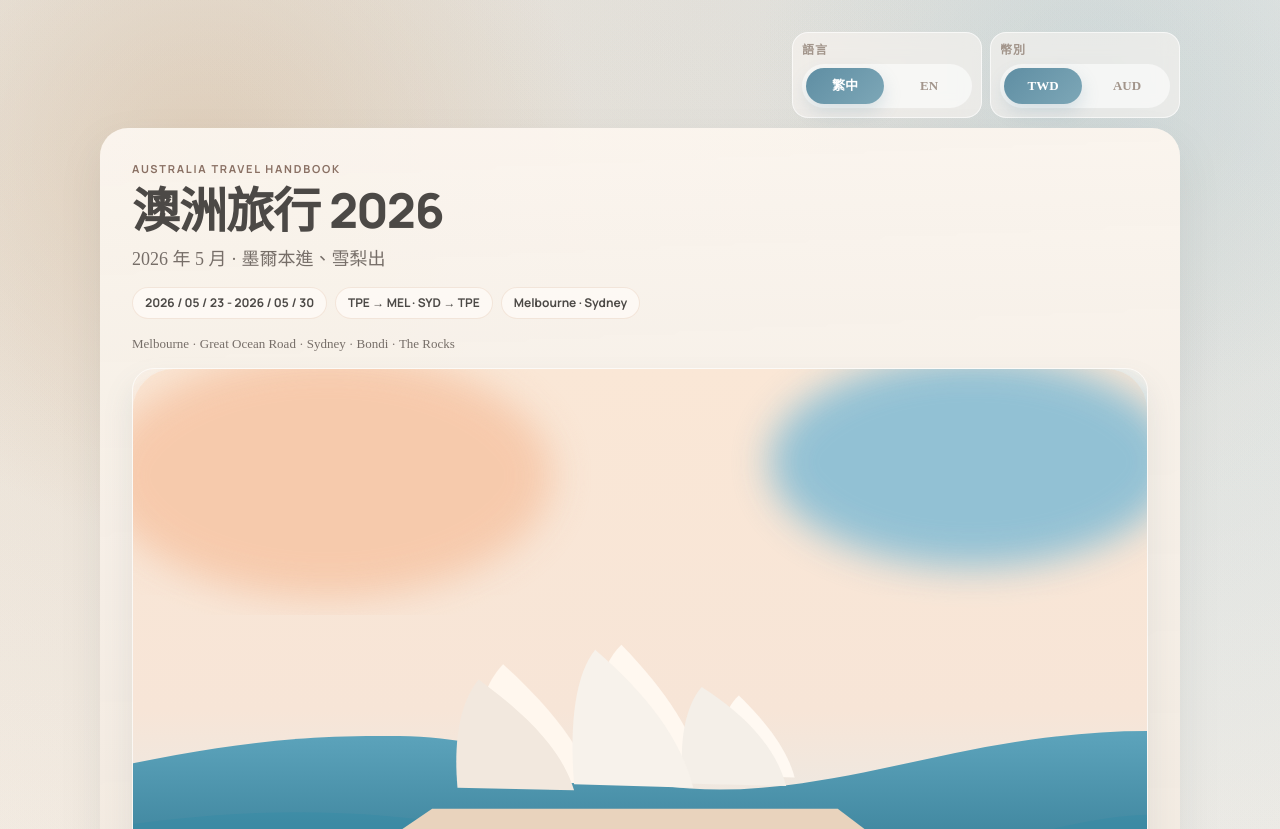
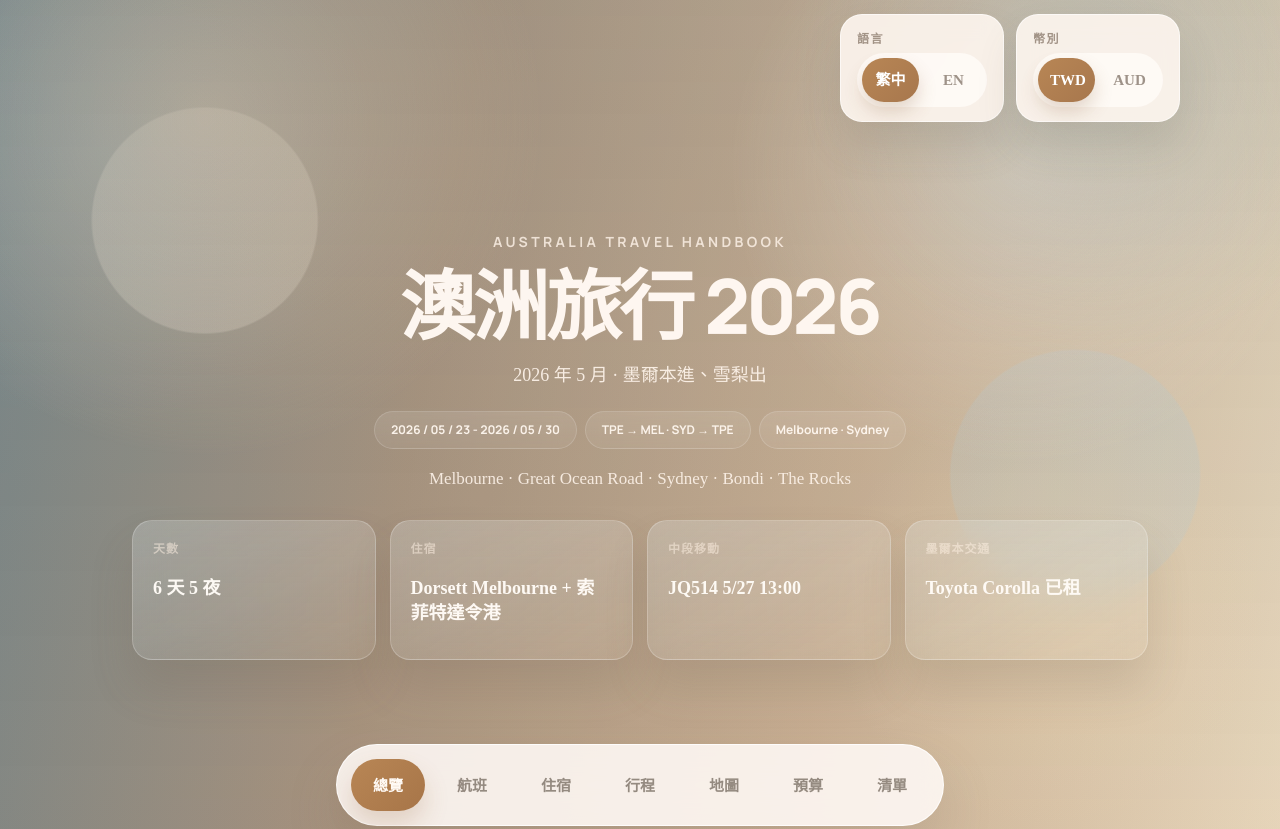
Before and after one commit to VictoriaC1122/australia-travel-2026, a plain HTML site: page index.html in a window 1280 px wide. Shown: the top 829 px of the page. Drawn offline with Linux system fonts and the light colour scheme.

Commit message:
Restore luxe desktop hero styling

```diff
--- a/styles.css
+++ b/styles.css
@@ -36,9 +36,9 @@ body {
   overflow-x: hidden;
   background:
     radial-gradient(circle at 12% 10%, rgba(221, 191, 159, 0.24), transparent 28%),
-    radial-gradient(circle at 88% 10%, rgba(147, 184, 199, 0.2), transparent 30%),
+    radial-gradient(circle at 88% 10%, rgba(157, 197, 216, 0.22), transparent 30%),
     radial-gradient(circle at 55% 0%, rgba(231, 208, 191, 0.16), transparent 24%),
-    linear-gradient(180deg, #faf4ed 0%, #f6efe7 44%, #edf4f6 100%);
+    linear-gradient(180deg, #fbf4ec 0%, #f7efe4 44%, #e9f2f7 100%);
   color: var(--text-900);
   font-family: "Noto Serif TC", serif;
   font-size: 16px;
@@ -103,13 +103,15 @@ a {
 .hero-backdrop-sunrise {
   background:
     radial-gradient(circle at 16% 14%, rgba(221, 191, 159, 0.54), transparent 26%),
-    radial-gradient(circle at 80% 20%, rgba(244, 231, 218, 0.42), transparent 24%);
+    radial-gradient(circle at 80% 20%, rgba(244, 231, 218, 0.42), transparent 24%),
+    radial-gradient(circle at 82% 72%, rgba(238, 214, 172, 0.3), transparent 18%);
 }
 
 .hero-backdrop-ocean {
   background:
-    linear-gradient(180deg, rgba(95, 142, 163, 0.08), rgba(95, 142, 163, 0)),
-    radial-gradient(circle at 85% 8%, rgba(147, 184, 199, 0.24), transparent 22%);
+    linear-gradient(180deg, rgba(95, 142, 163, 0.1), rgba(95, 142, 163, 0)),
+    radial-gradient(circle at 85% 8%, rgba(147, 184, 199, 0.24), transparent 22%),
+    radial-gradient(circle at 8% 18%, rgba(169, 196, 208, 0.18), transparent 20%);
 }
 
 .control-dock {
@@ -1300,7 +1302,12 @@ a {
 
 @media (min-width: 768px) {
   .hero {
-    padding: 32px 24px 36px;
+    padding: 0 24px 40px;
+    min-height: 740px;
+    background:
+      radial-gradient(circle at 16% 26%, rgba(246, 235, 220, 0.26) 0, rgba(246, 235, 220, 0.26) 112px, transparent 114px),
+      radial-gradient(circle at 84% 56%, rgba(178, 203, 214, 0.24) 0, rgba(178, 203, 214, 0.24) 124px, transparent 126px),
+      linear-gradient(100deg, rgba(113, 127, 130, 0.96) 0%, rgba(159, 136, 113, 0.9) 34%, rgba(196, 167, 136, 0.9) 66%, rgba(229, 210, 180, 0.88) 100%);
   }
 
   .control-dock,
@@ -1311,31 +1318,129 @@ a {
   .control-dock {
     display: flex;
     justify-content: flex-end;
+    gap: 12px;
+    margin: 0 auto;
+    padding-top: 14px;
   }
 
   .compact-control {
-    width: 190px;
+    width: 164px;
+    padding: 16px 16px 14px;
+    border-radius: 22px;
+    background: rgba(255, 248, 241, 0.88);
+    border: 1px solid rgba(255, 255, 255, 0.62);
+    box-shadow: 0 24px 40px rgba(101, 92, 80, 0.14);
+  }
+
+  .compact-label {
+    color: rgba(140, 124, 110, 0.8);
+    font-size: 12px;
+    letter-spacing: 0.12em;
+  }
+
+  .compact-segment {
+    padding: 5px;
+    background: rgba(255, 252, 248, 0.82);
+  }
+
+  .pill-btn {
+    min-height: 44px;
+    font-size: 15px;
+    color: rgba(145, 132, 121, 0.88);
+  }
+
+  .pill-btn.active {
+    background: linear-gradient(135deg, #b88655, #a7774d);
+    box-shadow: 0 10px 18px rgba(146, 105, 66, 0.24);
   }
 
   .hero-shell {
-    padding: 34px 32px 30px;
+    margin-top: 4px;
+    padding: 108px 32px 148px;
+    border-radius: 0;
+    background: transparent;
+    box-shadow: none;
+    text-align: center;
+    color: rgba(255, 250, 244, 0.98);
   }
 
   .hero h1 {
-    font-size: 48px;
+    font-size: 76px;
+    line-height: 0.96;
+    letter-spacing: -0.04em;
+    color: rgba(255, 248, 242, 0.98);
   }
 
   .hero-subtitle {
+    margin-top: 20px;
     font-size: 18px;
+    line-height: 1.5;
+    color: rgba(255, 245, 236, 0.9);
+  }
+
+  .hero-kicker {
+    margin-bottom: 18px;
+    font-size: 14px;
+    letter-spacing: 0.24em;
+    color: rgba(255, 244, 234, 0.8);
   }
 
   .hero-summary-grid {
     grid-template-columns: repeat(4, minmax(0, 1fr));
+    gap: 14px;
+    margin-top: 28px;
+  }
+
+  .hero-chip-row {
+    justify-content: center;
+    margin-top: 22px;
+  }
+
+  .hero-chip {
+    min-height: 38px;
+    padding: 0 16px;
+    color: rgba(255, 248, 240, 0.94);
+    background: linear-gradient(180deg, rgba(255, 251, 247, 0.11), rgba(255, 251, 247, 0.06));
+    border: 1px solid rgba(255, 255, 255, 0.16);
+    backdrop-filter: blur(10px);
+  }
+
+  .hero-destinations {
+    margin-top: 16px;
+    font-size: 17px;
+    color: rgba(255, 245, 236, 0.88);
+  }
+
+  .hero-visual {
+    display: none;
+  }
+
+  .summary-card {
+    min-height: 140px;
+    padding: 20px 20px 18px;
+    text-align: left;
+    background:
+      linear-gradient(180deg, rgba(255, 248, 242, 0.16), rgba(246, 238, 229, 0.08)),
+      linear-gradient(145deg, rgba(171, 203, 219, 0.12), rgba(255, 255, 255, 0));
+    border: 1px solid rgba(255, 255, 255, 0.22);
+    box-shadow: 0 28px 44px rgba(97, 84, 72, 0.16);
+    backdrop-filter: blur(16px);
+  }
+
+  .summary-label {
+    color: rgba(255, 242, 229, 0.52);
+  }
+
+  .summary-value {
+    margin-top: 18px;
+    font-size: 18px;
+    line-height: 1.42;
+    color: rgba(255, 251, 246, 0.98);
   }
 
   .main-nav {
     position: sticky;
-    top: 18px;
+    top: 22px;
     z-index: 180;
     display: flex;
     justify-content: center;
@@ -1343,31 +1448,31 @@ a {
     gap: 10px;
     width: fit-content;
     max-width: calc(100% - 40px);
-    margin: -14px auto 24px;
-    padding: 10px;
+    margin: -104px auto 28px;
+    padding: 14px;
     border-radius: 999px;
-    background: rgba(255, 251, 246, 0.85);
-    border: 1px solid rgba(255, 255, 255, 0.75);
-    box-shadow: var(--shadow-lg);
-    backdrop-filter: blur(16px);
+    background: rgba(255, 250, 246, 0.88);
+    border: 1px solid rgba(255, 255, 255, 0.82);
+    box-shadow: 0 26px 52px rgba(114, 111, 106, 0.18);
+    backdrop-filter: blur(20px);
   }
 
   .nav-item {
-    min-height: 42px;
-    padding: 0 18px;
+    min-height: 52px;
+    padding: 0 22px;
     border-radius: 999px;
-    color: var(--text-500);
+    color: rgba(132, 121, 111, 0.86);
     font-family: "Manrope", sans-serif;
-    font-size: 14px;
+    font-size: 15px;
     font-weight: 700;
     cursor: pointer;
     transition: transform 0.16s ease, background 0.16s ease, color 0.16s ease;
   }
 
   .nav-item.active {
-    color: #fff;
-    background: linear-gradient(135deg, var(--ocean-700), var(--ocean-500));
-    box-shadow: 0 10px 20px rgba(47, 116, 141, 0.18);
+    color: #fffaf5;
+    background: linear-gradient(135deg, #b88655, #a77548);
+    box-shadow: 0 14px 24px rgba(155, 111, 67, 0.22);
   }
 
   .container {
```
